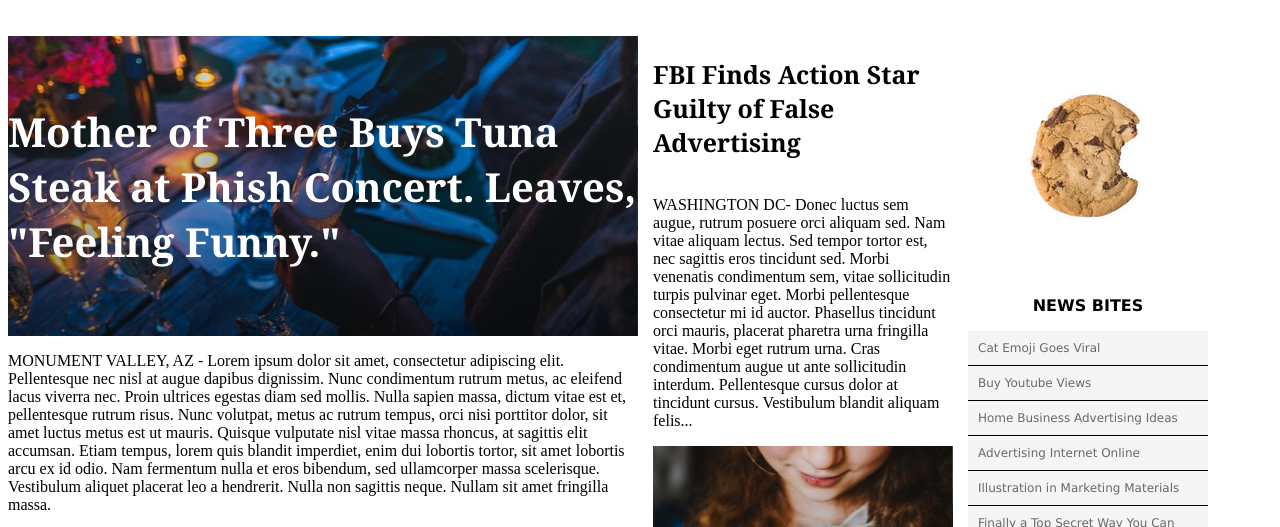
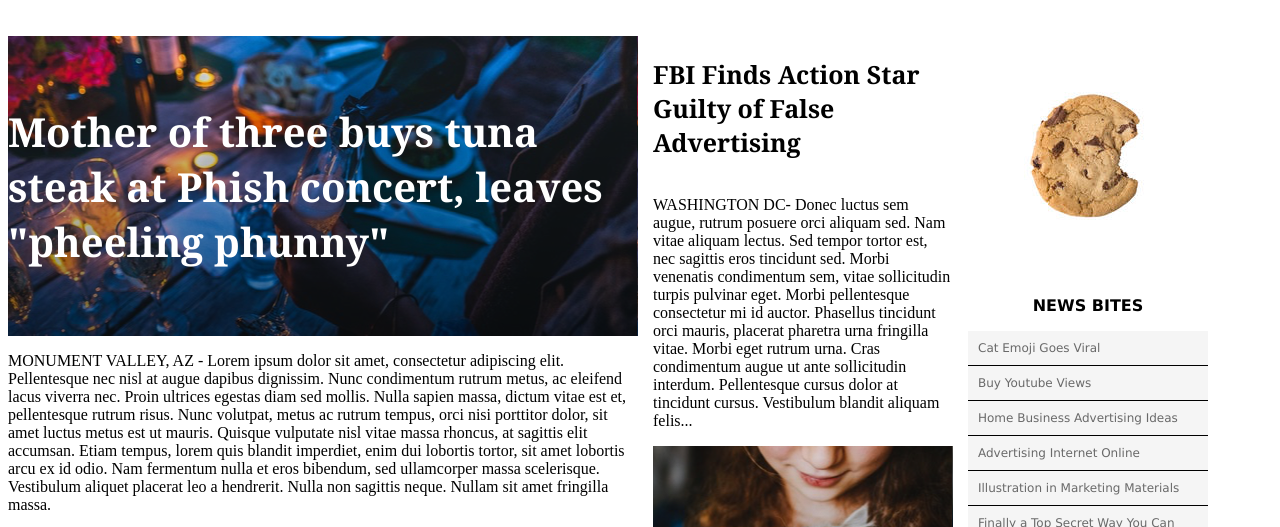
Before and after one commit to benito7suriano/myTimes, a plain HTML site: page index.html in a window 1280 px wide. Shown: the part 92-619 px from the top of the page. Drawn offline with Linux system fonts and the light colour scheme.

Commit message:
Fix footer.

```diff
--- a/index.html
+++ b/index.html
@@ -25,7 +25,7 @@
 
         <div class="story">
           <div id="main-title">
-            <p>Mother of Three Buys Tuna Steak at Phish Concert. Leaves, "Feeling Funny."</p>
+            <p>Mother of three buys tuna steak at Phish concert, leaves "pheeling phunny"</p>
           </div>
 
           <p class="text">MONUMENT VALLEY, AZ - Lorem ipsum dolor sit amet, consectetur adipiscing elit. Pellentesque nec nisl at augue dapibus dignissim. Nunc condimentum rutrum metus, ac eleifend lacus viverra nec. Proin ultrices egestas diam sed mollis. Nulla sapien massa, dictum vitae est et, pellentesque rutrum risus. Nunc volutpat, metus ac rutrum tempus, orci nisi porttitor dolor, sit amet luctus metus est ut mauris. Quisque vulputate nisl vitae massa rhoncus, at sagittis elit accumsan. Etiam tempus, lorem quis blandit imperdiet, enim dui lobortis tortor, sit amet lobortis arcu ex id odio. Nam fermentum nulla et eros bibendum, sed ullamcorper massa scelerisque. Vestibulum aliquet placerat leo a hendrerit. Nulla non sagittis neque. Nullam sit amet fringilla massa.</p>
--- a/resources/css/style.css
+++ b/resources/css/style.css
@@ -163,7 +163,6 @@ header nav {
 
 footer {
   background-color: MediumAquamarine;
-  margin: auto;
   padding: 100px;
   width: 1200px;
   font-family: Verdana;
```
